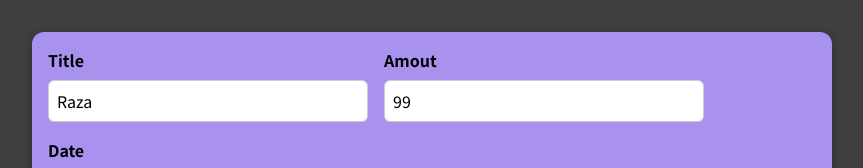
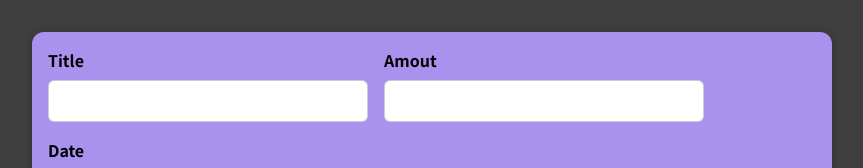
Before and after one commit to AhmadRaza9/react-1, a React (Create React App) app: page / in a window 1280 px wide. Shown: the top 168 px of the page, without its empty margins (208-1071 px from the left). Built offline with nearby package versions, Linux system fonts and the light colour scheme.

Commit message:
minor changes

```diff
--- a/src/components/NewExpense/ExpenseForm.js
+++ b/src/components/NewExpense/ExpenseForm.js
@@ -2,8 +2,8 @@ import "./ExpenseForm.css";
 import React, { useState } from "react";
 
 const ExpenseForm = (props) => {
-  let [enteredTitle, setEnteredTitle] = useState("Raza");
-  const [enteredAmount, setEnteredAmount] = useState("99");
+  let [enteredTitle, setEnteredTitle] = useState("");
+  const [enteredAmount, setEnteredAmount] = useState("");
   const [enteredDate, setEnteredDate] = useState("");
 
   const titleChangeHandler = (event) => {
```
